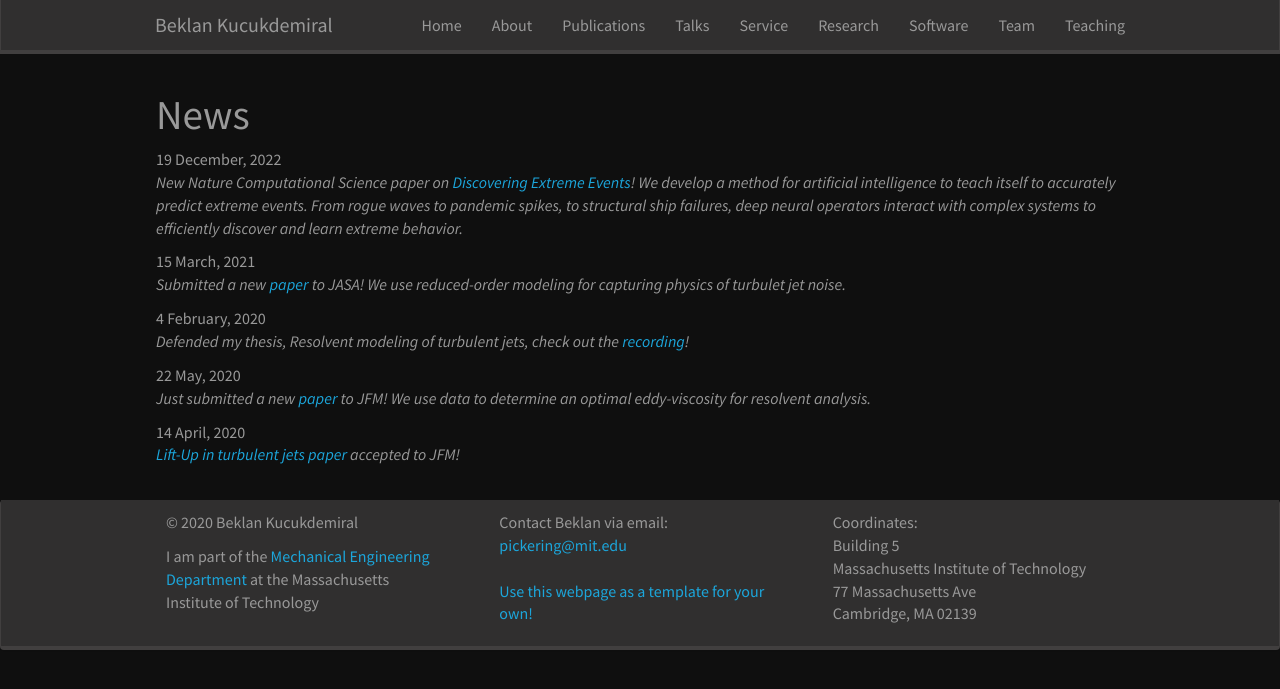
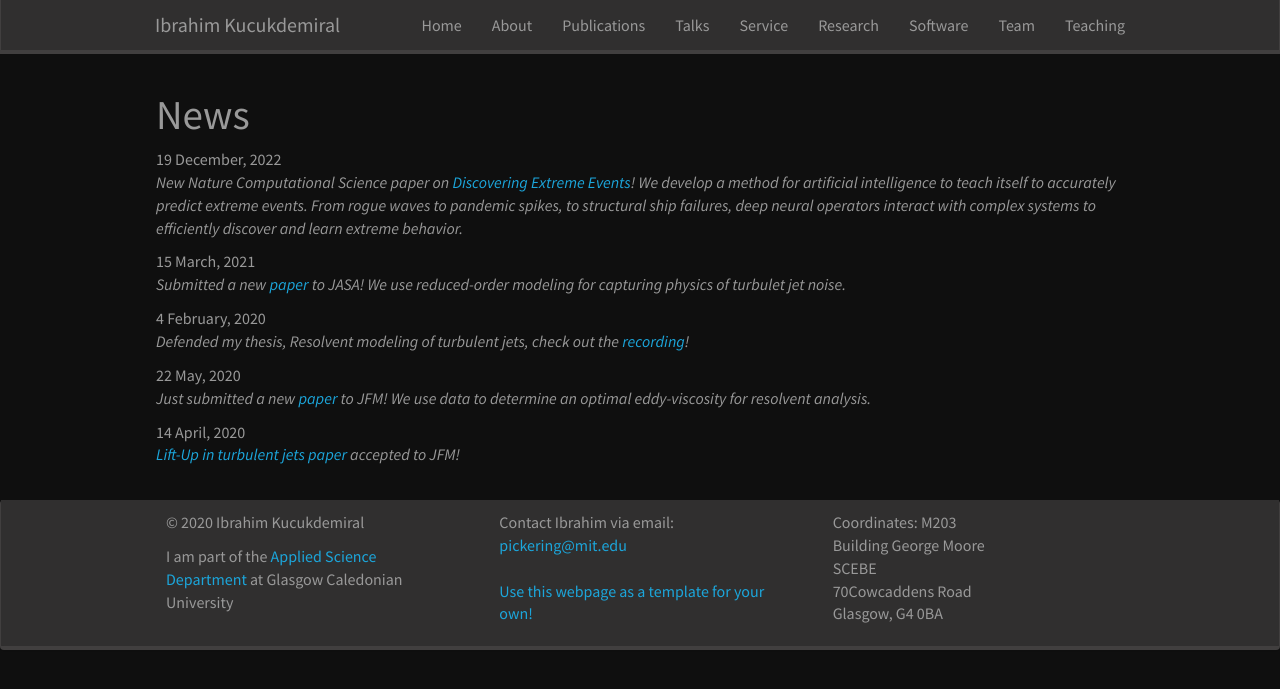
Before and after one commit to kucukdemiral/kucukdemiral.github.io, a Jekyll site: the page built from _pages/allnews.md, in a window 1280 px wide. Shown: the top 689 px of the page. Built offline with Jekyll 4.4.1, drawn with Linux system fonts in a browser that asks for light colours; nearby versions of some CDN libraries; a style sheet for code colours, icons or effects is not loaded.

Commit message:
Update _config.yml

```diff
--- a/_config.yml
+++ b/_config.yml
@@ -1,25 +1,25 @@
 # Site settings
-title: Beklan Kucukdemiral
-email: pickering@mit.edu
-description: Academic webpage of Beklan Kucukdemiral
+title: Ibrahim Kucukdemiral
+email: ibrahim.klucukdemira@gcu.ac.uk
+description: Academic webpage of Ibrahim Kucukdemiral
 baseurl: ""
 url: ""
-affiliation: I am part of the <a href="http://meche.mit.edu/" target="_blank">Mechanical Engineering Department</a> at the Massachusetts Institute of Technology
+affiliation: I am part of the <a href="https://gcu.ac.uk/" target="_blank">Applied Science Department</a> at Glasgow Caledonian University
 
 # Google analytics ID
 google_analytics: UA-176412042-1
 
 # Location info. (shown in footer)
 location: >
-  Coordinates: <br/>
-  Building 5 <br/>
-  Massachusetts Institute of Technology <br/>
-  77 Massachusetts Ave<br/>
-  Cambridge, MA 02139<br/>
+  Coordinates: M203 <br/>
+  Building George Moore <br/>
+  SCEBE<br/>
+  70Cowcaddens Road<br/>
+  Glasgow, G4 0BA<br/>
 
 # Contact info. (shown in footer)
 contact: >
-    Contact Beklan via email: <a href="mailto:pickering@mit.edu" target="_blank">pickering@mit.edu</a> <br/>
+    Contact Ibrahim via email: <a href="mailto:ibrahim.kucukdemiral@gcu.ac.uk" target="_blank">pickering@mit.edu</a> <br/>
     <br/><a href="/aboutwebsite.html">Use this webpage as a template for your own!</a>
 
 # Pages shown in navbar
```
